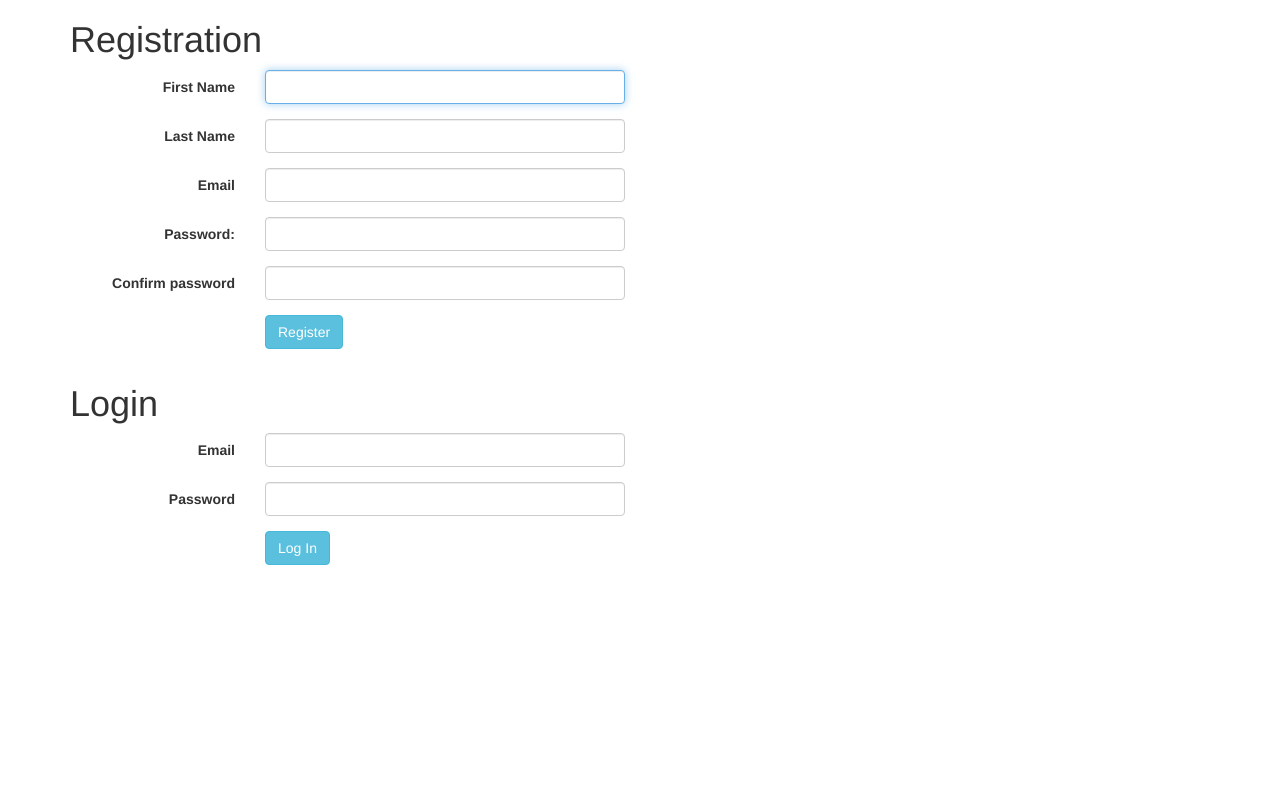
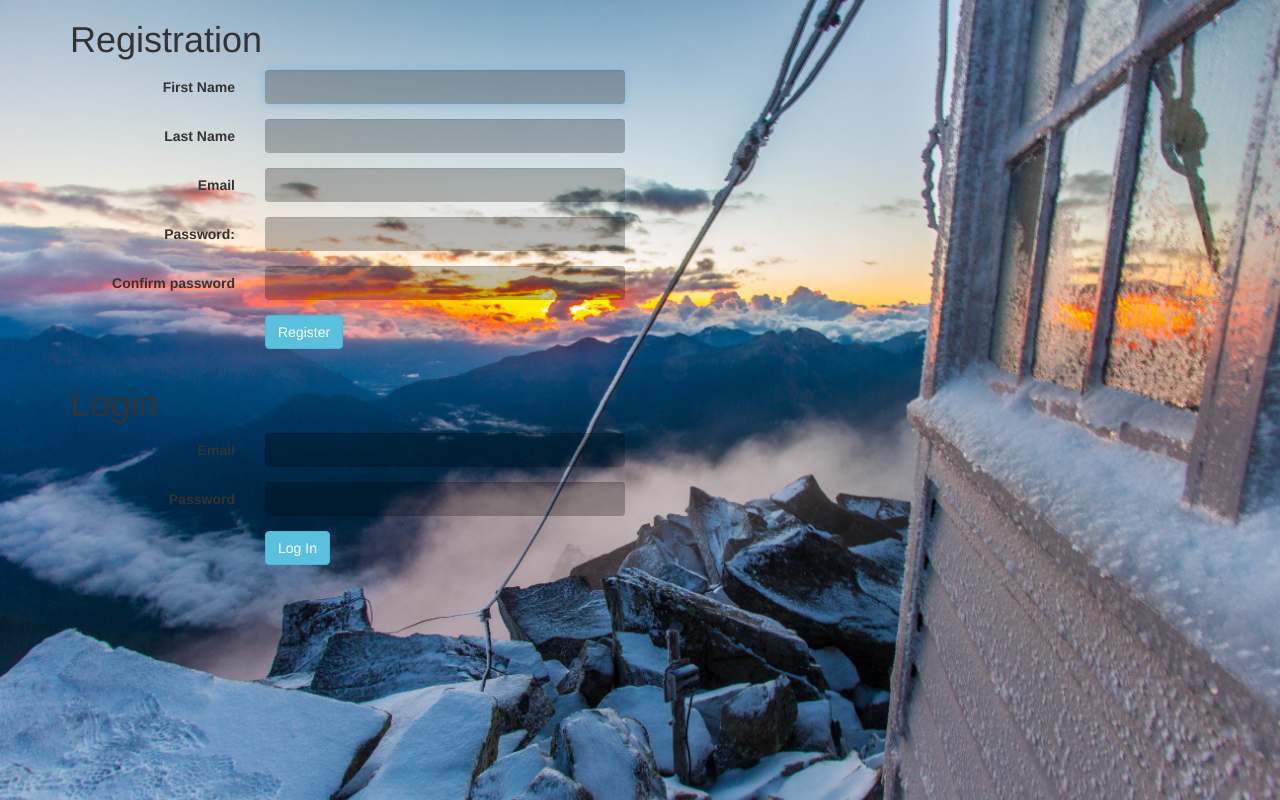
Before and after one commit to mneall/trailReport, a Django app: page / in a window 1280 px wide. Run offline with Django 3.2, Linux system fonts and the light colour scheme; parts of the project's set-up code (start-up, migrations or seed data) failed here and were passed over; some libraries are stand-ins or nearby versions.

Commit message:
add logout and styling for login/reg page

```diff
--- a/apps/app1/static/app1/login.css
+++ b/apps/app1/static/app1/login.css
@@ -1,5 +1,17 @@
+body {
+  margin: 0 auto;
+  background-image: url("background-1-1.jpg");
+  background-size: 100%;
+}
+
 .error {
 	color: red;
 	font-weight: bold;
 	margin-left: 90px;
 }
+
+input.form-control {
+	background-color:rgba(0, 0, 0, 0.25);
+	border: none;
+	color: white;
+}
--- a/apps/app1/templates/app1/login.html
+++ b/apps/app1/templates/app1/login.html
@@ -80,7 +80,7 @@
 			<div class="form-group">
 				<label class="col-sm-2 control-label" for="password2">Password</label>
 					<div class="col-sm-4">
-						<input class="form-control" type="text" id="password2" name="password">
+						<input class="form-control" type="password" id="password2" name="password">
 				</div>
 			</div>
 
--- a/apps/app1/views.py
+++ b/apps/app1/views.py
@@ -36,7 +36,7 @@ def login(request):
 			'last_name': loginResult.last_name,
 			'email': loginResult.email
 			}
-			return redirect('/index')
+			return redirect('/home')
 
 	else:
 		return redirect('/')
```
Also changed, not shown: apps/app1/static/app1/index.css (+7 -0 lines), apps/app1/templates/app1/index.html (+1 -7 lines), apps/app1/static/app1/background-1-1.jpg (added), apps/app1/static/app1/background-1.jpg (added), apps/app1/static/app1/background-3.jpg (added), apps/app1/static/app1/background-4.jpg (added), 1 other file.
